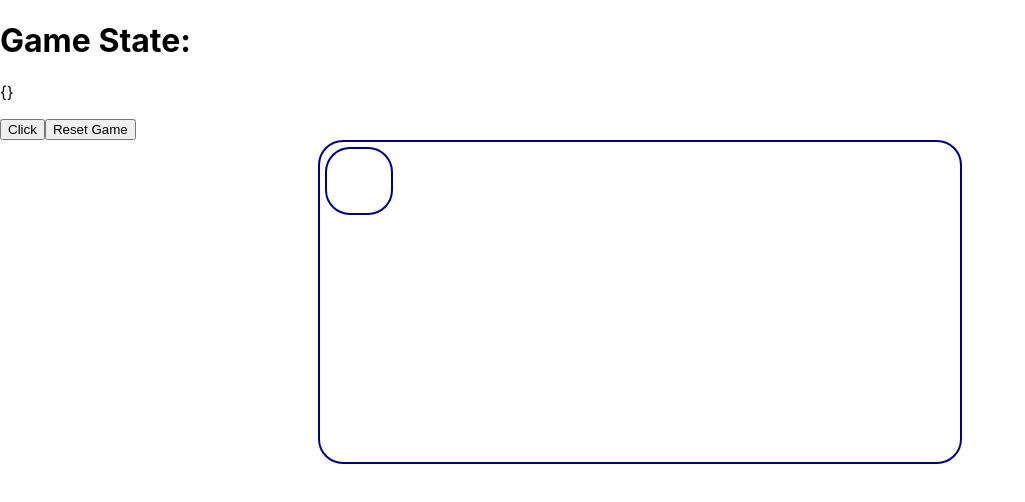
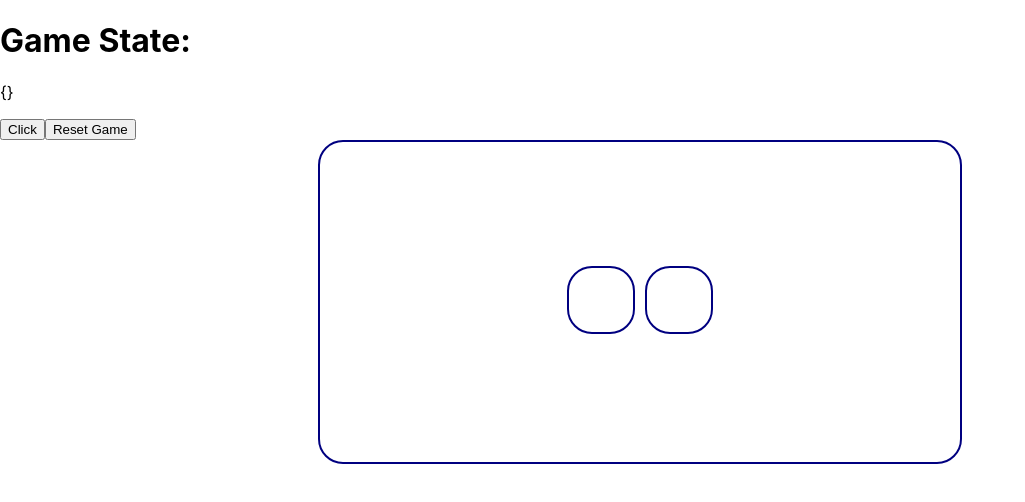
Before and after one commit to astrangethao/frankenman, a React (Create React App) app: page / in a window 1280 px wide. Shown: the top 502 px of the page, without its empty margins (0-1025 px from the left). Built offline with nearby package versions, Linux system fonts and the light colour scheme; no server answers.

Commit message:
for the length of the word, the placeholder box gets displayed. test good.

```diff
--- a/src/components/App/App.js
+++ b/src/components/App/App.js
@@ -23,7 +23,7 @@ function App() {
 
   const gameStateString = JSON.stringify(gameState);
 
-  const testWord = "string";
+  const testWord = "me";
 
   return (
     <div className="App">
--- a/src/components/WordDisplay/Box.css
+++ b/src/components/WordDisplay/Box.css
@@ -5,4 +5,5 @@
   background: #fff;
   width: 5vw;
   height: 5vw;
+  display: inline-block;
 }
--- a/src/components/WordDisplay/WordDisplay.css
+++ b/src/components/WordDisplay/WordDisplay.css
@@ -4,4 +4,7 @@
   height: 25vw;
   border-radius: 25px;
   border: 2px solid navy;
+  display: flex;
+  justify-content: center;
+  align-items: center;
 }
--- a/src/components/WordDisplay/WordDisplay.js
+++ b/src/components/WordDisplay/WordDisplay.js
@@ -8,7 +8,11 @@ function WordDisplay(props) {
 
   return (
     <div className="word-display-container">
-      <Box />
+      <div className="box-container">
+        {letter.map((char) => (
+          <Box />
+        ))}
+      </div>
     </div>
   );
 }
```
